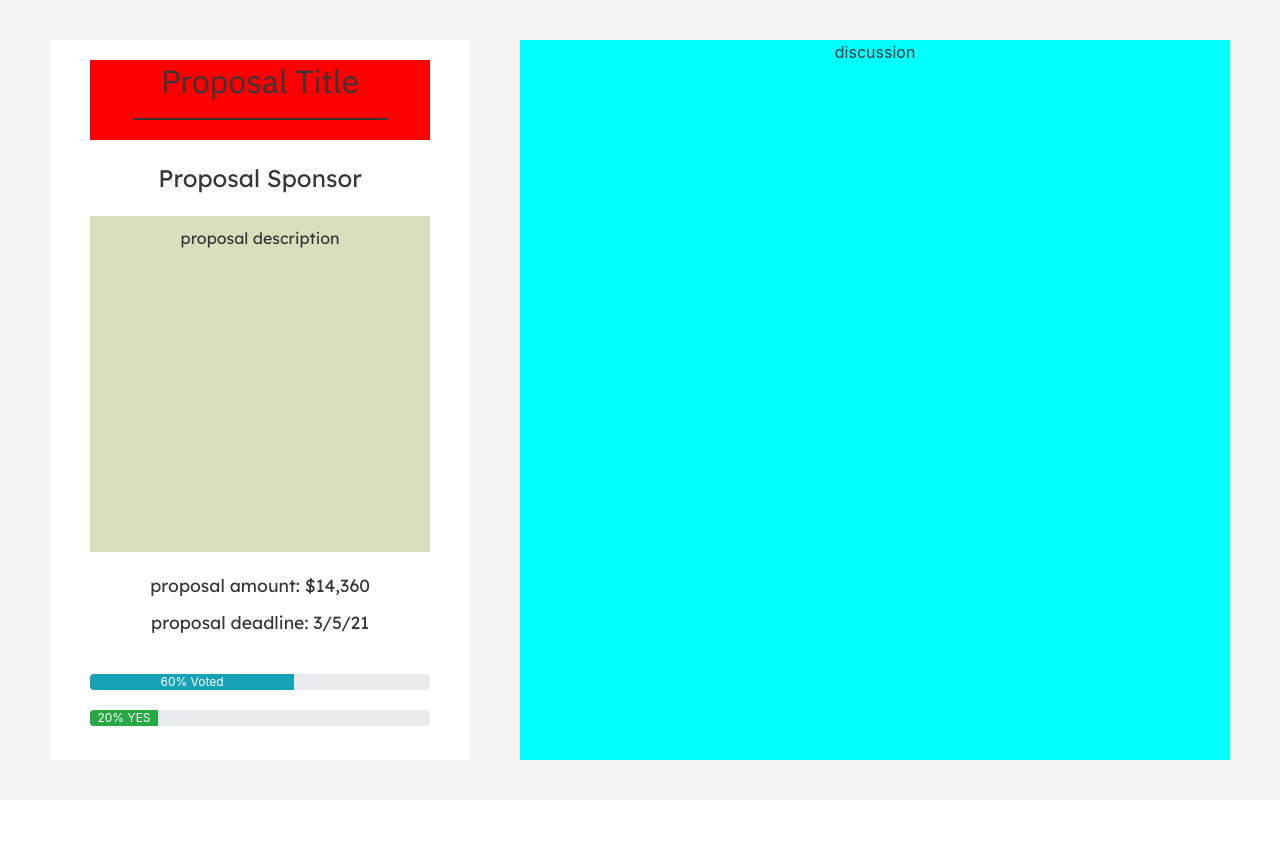
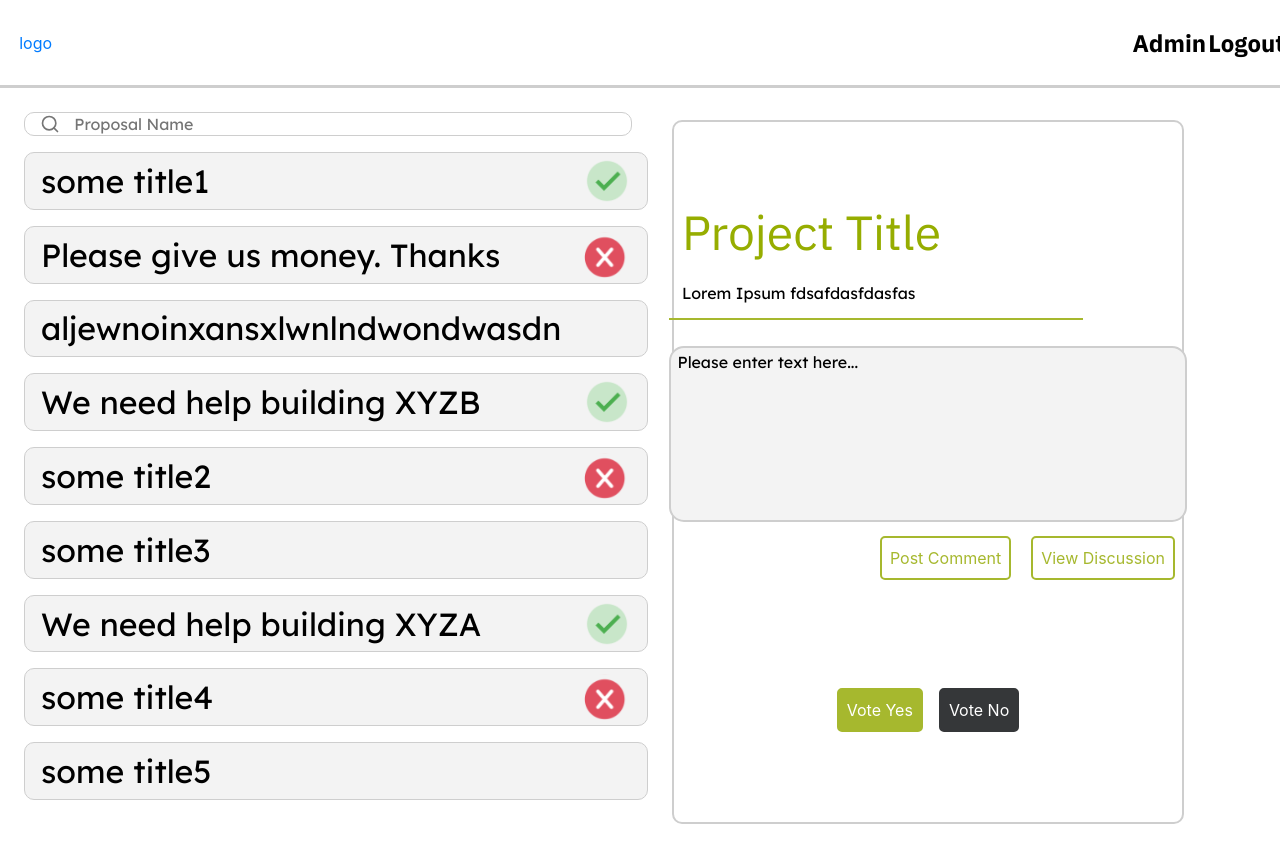
Before and after one commit to codebase-berkeley/tgif-voting-portal, a React (Create React App) app in the folder client/: page / in a window 1280 px wide. Shown: the top 862 px of the page. Before the commit the page ends 800 px from the top, so only its background shows below. Built offline with nearby package versions, Linux system fonts and the light colour scheme.

Commit message:
worked on proposal description

```diff
--- a/client/src/App.css
+++ b/client/src/App.css
@@ -11,5 +11,4 @@
   text-align: center;
   width: 100vw;
   height: 100vh;
-  position: relative;
 }
--- a/client/src/App.js
+++ b/client/src/App.js
@@ -1,12 +1,15 @@
 import ProposalDetails from './pages/proposalDetails/ProposalDetails.js';
+import Dashboard from './pages/dashboard/Dashboard';
+import NavBar from './components/navbar/NavBar';
 import 'bootstrap/dist/css/bootstrap.min.css';
 import './App.css';
-import Dashboard from './pages/dashboard/Dashboard';
+
 
 function App() {
   return (
     <div className="App">
-      <ProposalDetails/>
+      <NavBar/>
+      <Dashboard />
     </div>
   );
 }
--- /dev/null
+++ b/client/src/components/navbar/NavBar.css
@@ -0,0 +1,30 @@
+.top-navbar {
+    width: 100%;
+    height: 11%;
+    display: flex;
+    justify-content: space-between;
+    align-items: center;
+    padding: 0;
+    margin: 0;
+    border-bottom: 3px solid #CECECE;
+}
+
+.leftNavbar {
+    display: flex;
+    justify-content: flex-start;
+    margin-left: 1.5%;
+}
+
+.rightNavbar  {
+    display: flex;
+
+}
+
+.rightNavbar a {
+    font-family: 'IBM Plex Sans', sans-serif;
+    font-weight: bold;
+    color: black;
+    font-size: 1.5em;
+    text-decoration: none;
+    margin-left: 1.5%;
+}
--- /dev/null
+++ b/client/src/components/navbar/NavBar.js
@@ -0,0 +1,18 @@
+import './NavBar.css';
+import TGIFIcon from '../../assets/TGIF.svg'
+
+function Navbar() {
+    return (
+        <div className="top-navbar" id='nav'>
+            <div className="leftNavbar" >
+                <a href='#'>logo</a>
+            </div>
+            <div className="rightNavbar">
+                <a href='#'>Admin</a>
+                <a href='#'>Logout</a>
+            </div>
+        </div>
+    );
+}
+
+export default Navbar;
--- a/client/src/components/row/Row.js
+++ b/client/src/components/row/Row.js
@@ -1,8 +1,16 @@
 import './Row.css';
 
 function Row(props) {
+    console.log(props.change);
+    console.log(props.title);
     return (
-        <div className="proposal-box" id={props.title}>
+        <div
+            className="proposal-box"
+            id={props.title}
+            onClick={() => {props.changeTitle(props.title);
+                            props.changeDescription(props.title);}
+        }>
+
             <div className="proposal-title">{props.title}</div>
             <img src={props.vote} className="vote-status"></img>
         </div>
--- a/client/src/pages/dashboard/Dashboard.css
+++ b/client/src/pages/dashboard/Dashboard.css
@@ -4,13 +4,6 @@
     width: 100vw;
     height: 100vh;
     background-color: white;
-}
-
-.navbar {
-    background-color: #A6B82E;
-    width: 100%;
-    height: 8vh;
-    text-align: center;
 }
 
 .dashboard-screen {
@@ -35,6 +28,108 @@
   }
 
 .proposal-description {
-    width: 50%;
+    width: 40%;
     height: 100%;
+    padding: 0.4em;
+    display: flex;
+    flex-direction: column;
+    align-items: center;
+    margin-top: 2.5%;
+    border: 2.5px solid #CECECE;
+    border-radius: 10px;
+    justify-content: space-evenly;
 }
+
+.proposal-head-title{
+    width: 80%;
+    margin-left: 2.5%;
+    text-align: left;
+    font-size: 3em;
+    font-family: 'IBM Plex Sans', sans-serif;
+    color: #96AD00;
+}
+
+.proposal-head-description {
+    width: 80%;
+    margin-top: 2.5%;
+    margin-left: 2.5%;
+    text-align: left;
+    font-family: "Lexend Deca", sans-serif;
+    color: black;
+}
+
+.dividing-line {
+    display: flex;
+    align-self: center;
+    margin-top: 2.5%;
+    width: 80%;
+    height: 2px;
+    background-color: #A6B82E;
+}
+
+.comment-box {
+    margin-top: 5%;
+    border-radius: 15px;
+    border: 2.5px solid #CECECE;
+    background-color: #F3F3F3;
+    font-family: "Lexend Deca", sans-serif;
+    overflow: auto;
+    outline: none;
+    -webkit-box-shadow: none;
+    -moz-box-shadow: none;
+    box-shadow: none;
+
+    resize: none;
+}
+
+.comment-boxus:focus {
+    outline: none;
+}
+
+.vote-yes {
+    background-color: #A6B82E;
+    border-radius: 5px;
+    border: 2.5px solid #A6B82E;
+    color: white;
+    margin: 2em 0.5em 1em 0.5em;
+    padding: 0.5em;
+}
+
+.vote-no {
+    background-color: #353739;
+    border-radius: 5px;
+    border: 2.5px solid #353739;
+    color: white;
+    margin: 2em 0.5em 1em 0.5em;
+    padding: 0.5em;
+}
+
+.post-comment {
+    align-self: flex-end;
+    background-color: #FFFFFF;
+    border: 2.5px solid #A6B82E;
+    color: #A6B82E;
+    border-radius: 5px;
+    margin: 0.5em 0.75em 0.5em 0.5em;
+    padding: 0.5em;
+}
+
+.view-discussion {
+    align-self: flex-end;
+    background-color: #FFFFFF;
+    border: 2.5px solid #A6B82E;
+    color: #A6B82E;
+    border-radius: 5px;
+    margin: 0.5em 0.75em 0.5em 0.5em;
+    padding: 0.5em;
+}
+
+.voting-buttons {
+    display: flex;
+    justify-content: center;
+}
+
+.discussion-buttons {
+    display: flex;
+    justify-content: flex-end;
+}
--- a/client/src/pages/dashboard/Dashboard.js
+++ b/client/src/pages/dashboard/Dashboard.js
@@ -8,44 +8,54 @@ import SearchBar from '../../components/searchbar/SearchBar';
 
 const proposals = [
   {
-      title: "some title",
+      title: "some title1",
+      description: "fdsfdsafas",
       voted: yesIcon
   },
 
   {
       title: "Please give us money. Thanks",
+      description: "fdsfdsafas",
       voted: noIcon
   },
 
   {
-    title: "aljewnoinxansxlwnlndwondwdn"
+    title: "aljewnoinxansxlwnlndwondwasdn",
+    description: "fdsfdsafas"
   },
 
   {
-    title: "We need help building XYZ",
+    title: "We need help building XYZB",
+    description: "fdsfdsafas",
     voted: yesIcon
   },
 
   {
-    title: "some title",
+    title: "some title2",
+    description: "fdsfdsafas",
     voted: noIcon
   },
 
   {
-  title: "some title"
+    title: "some title3",
+    description: "fdsfdsafas"
   },
+
   {
-    title: "We need help building XYZ",
+    title: "We need help building XYZA",
+    description: "fdsfdsafas",
     voted: yesIcon
   },
 
   {
-    title: "some title",
+    title: "some title4",
+    description: "fdsfdsafas",
     voted: noIcon
   },
 
   {
-  title: "some title"
+    title: "some title5",
+    description: "fdsfdsafas"
   }
 ]
 
@@ -63,12 +73,15 @@ function Dashboard() {
   const [proposalListDefault, setProposalListDefault] = React.useState(proposals);
   const [proposalList, setProposalList] = React.useState(proposalHTML);
 
+  const [proposalTitle, setProposalTitle] = React.useState("Project Title");
+  const [proposalDescription, setProposalDescription] = React.useState("Lorem Ipsum fdsafdasfdasfas");
+
   /* Updates proposalList state based on SearchBar input. */
   const updateInput = (input) => {
     let filteredList = [];
     for (let i = 0; i < proposals.length; i++) {
       if (proposalListDefault[i].title.toLowerCase().includes(input.toLowerCase())) {
-        filteredList.push(<Row title={proposalListDefault[i].title} vote={proposalListDefault[i].voted ? proposalListDefault[i].voted : ""} />)
+        filteredList.push(<Row changeTitle={setProposalTitle} changeDescription={setProposalDescription} title={proposalListDefault[i].title} vote={proposalListDefault[i].voted ? proposalListDefault[i].voted : ""} />)
       }
       setInput(input);
       setProposalList(filteredList);
@@ -77,13 +90,29 @@ function Dashboard() {
 
   return (
     <div className="dashboard">
-      <div className="navbar">this is the delicious navbar</div>
       <div className="dashboard-screen">
         <div className="proposal-list">
           <SearchBar keyword={input} setKeyword={updateInput}/>
           {proposalList}
         </div>
-        <div className="proposal-description"></div>
+        <div className="proposal-description">
+          <div className="proposal-background">
+            <div className="proposal-head-title">{proposalTitle}</div>
+            <div className="proposal-head-description">{proposalDescription}</div>
+            <div className="dividing-line"> </div>
+            <div className="comment-area">
+              <textarea id="textbox" className="comment-box" rows="7" cols="55"> Please enter text here... </textarea>
+              <div className="discussion-buttons">
+                <button className="post-comment">Post Comment</button>
+                <button className="view-discussion">View Discussion</button>
+              </div>
+            </div>
+          </div>
+          <div className="voting-buttons">
+              <button className="vote-yes">Vote Yes</button>
+              <button className="vote-no">Vote No</button>
+            </div>
+        </div>
       </div>
     </div>
   );
```
Also changed, not shown: client/src/components/button/Button.js (added, +36 -0 lines), client/src/assets/TGIF.svg (added), client/src/components/button/Button.css (added).
